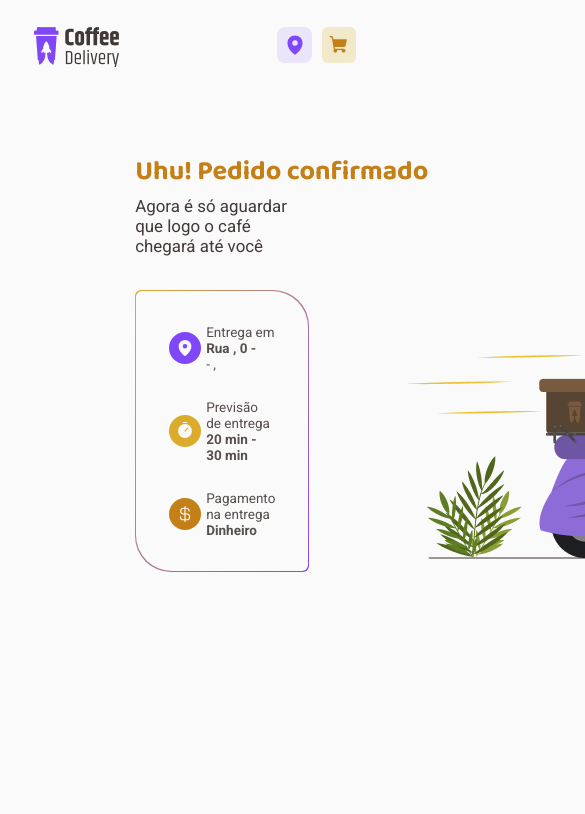
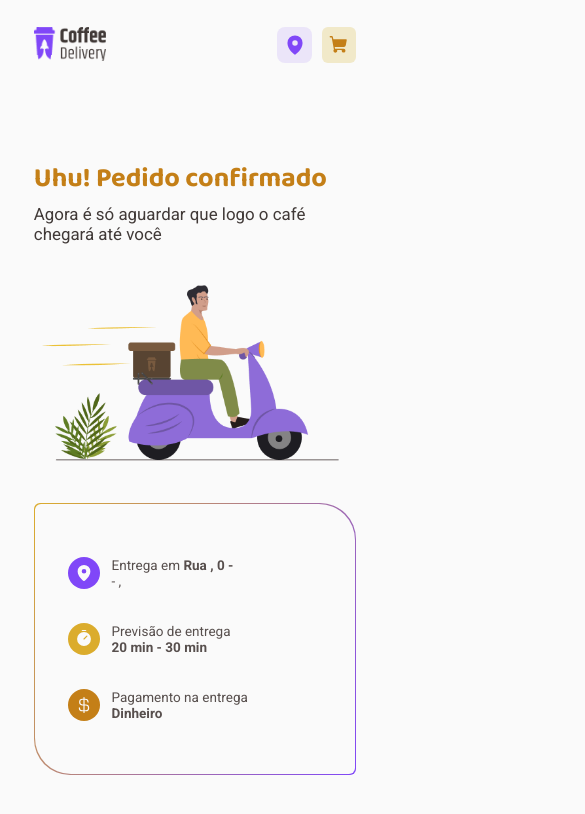
Before and after one commit to joaocruzzq/coffee-delivery, a React (Vite) app: page /success in a window 390 px wide. Shown: the top 814 px of the page, 585 px wide, since content can reach past the window. Built offline with nearby package versions, Linux system fonts and the light colour scheme.

Commit message:
aplicando responsividade no success e componentes

```diff
--- a/src/components/header/styles.ts
+++ b/src/components/header/styles.ts
@@ -15,6 +15,10 @@ export const HeaderContainer = styled.header`
 
    @media(max-width: 768px) {
       padding: 2rem 2.5rem;
+
+      img {
+         height: 100%;
+      }
    }
 `
 
--- a/src/pages/success/styles.ts
+++ b/src/pages/success/styles.ts
@@ -112,4 +112,25 @@ export const SuccessContainer = styled.div`
 
       color: ${props => props.theme.background}
    }
+
+   @media(max-width: 768px) {
+      padding: 5rem 2.5rem;
+
+      grid-template-columns: 1fr;
+      grid-template-areas: "h1" "span" "img" "card";
+
+      img {
+         width: 100%;
+         margin-bottom: 2.5rem;
+      }
+
+      .deliveryInfoCard {
+         row-gap: 2.5rem;
+         padding: 4rem 2.5rem;
+      }
+
+      .deliveryInfoCard div {
+         column-gap: 1.25rem;
+      }
+   }
 `
```
